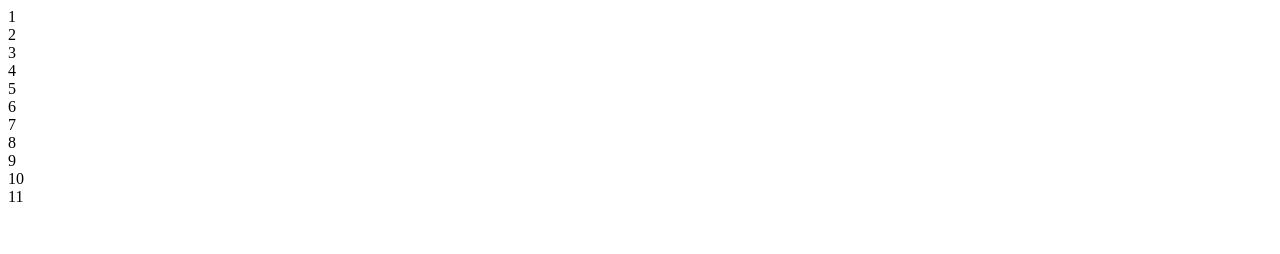
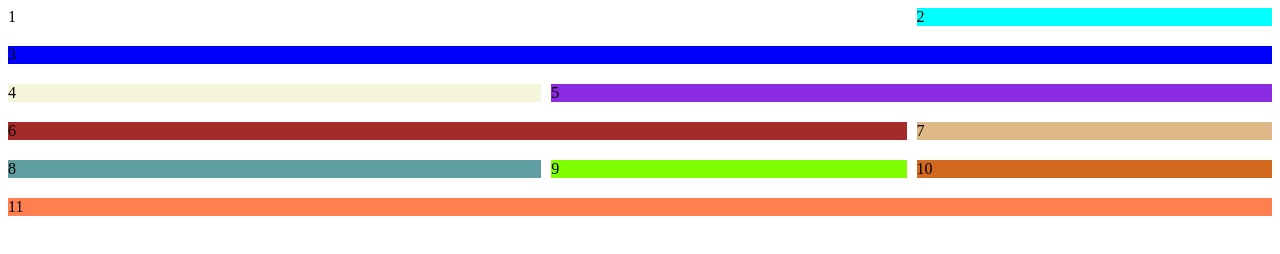
Before and after one commit to Bomnorng2025/grid-template-area, a plain HTML site: page index.html in a window 1280 px wide. Drawn offline with Linux system fonts and the light colour scheme.

Commit message:
second commit

```diff
--- a/styles/style.css
+++ b/styles/style.css
@@ -1,4 +1,58 @@
 .container {
   display: grid;
-  grid-template-areas: "";
+  grid-template-columns: 1.5fr 1fr 1fr;
+  gap: 20px 10px;
+  grid-template-areas:
+    "box1 box1 box2"
+    "box3 box3 box3"
+    "box4 box5 box5"
+    "box6 box6 box7"
+    "box8 box9 box10"
+    "box11 box11 box11";
 }
+
+.cox1 {
+  grid-area: box1;
+  background-color: black;
+  color: white;
+}
+.box2 {
+  grid-area: box2;
+  background-color: aqua;
+}
+.box3 {
+  grid-area: box3;
+  background-color: blue;
+}
+.box4 {
+  grid-area: box4;
+  background-color: beige;
+}
+.box5 {
+  grid-area: box5;
+  background-color: blueviolet;
+}
+.box6 {
+  grid-area: box6;
+  background-color: brown;
+}
+.box7 {
+  grid-area: box7;
+  background-color: burlywood;
+}
+.box8 {
+  grid-area: box8;
+  background-color: cadetblue;
+}
+.box9 {
+  grid-area: box9;
+  background-color: chartreuse;
+}
+.box10 {
+  grid-area: box10;
+  background-color: chocolate;
+}
+.box11 {
+  grid-area: box11;
+  background-color: coral;
+}
```
